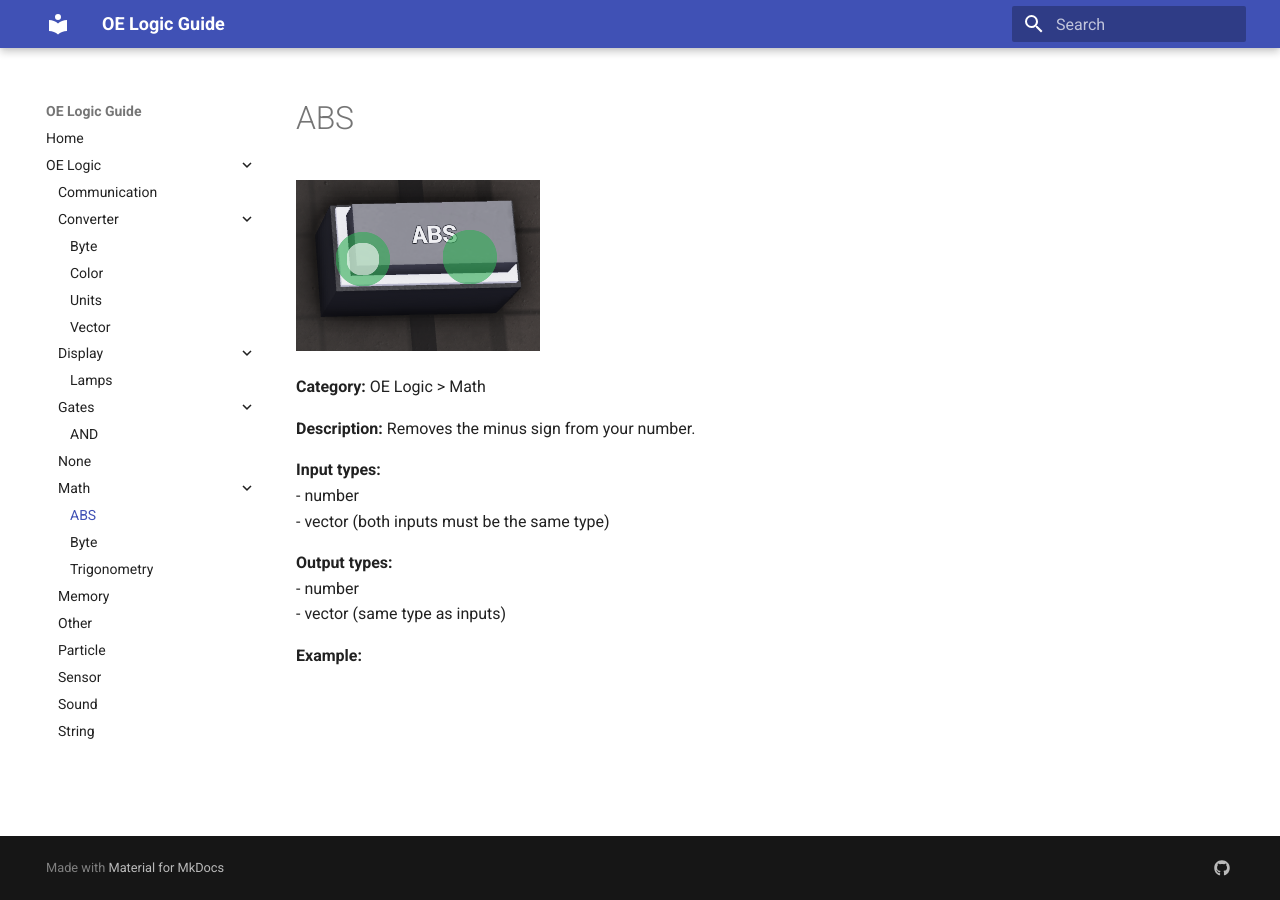
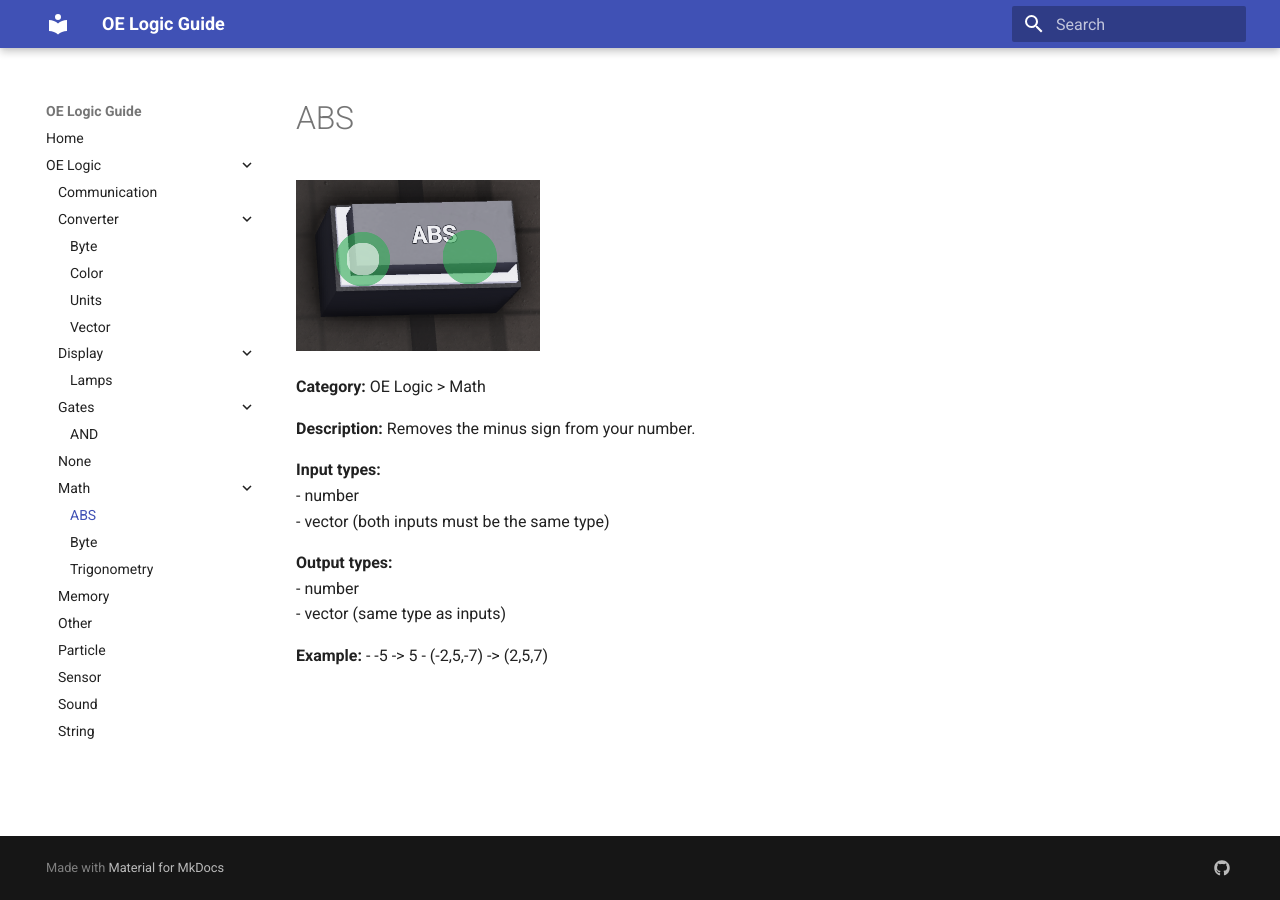
Before and after one commit to burgermaniwilleat/oe-logic-guide, an MkDocs documentation site: the page built from docs/OE LOGIC/MATH/ABS.md, in a window 1280 px wide. Built offline with MkDocs 1.6.1 and Material for MkDocs 9.7.7, drawn with Linux system fonts in a browser that asks for light colours.

Commit message:
added examples to ABS.md

```diff
--- a/docs/OE LOGIC/MATH/ABS.md
+++ b/docs/OE LOGIC/MATH/ABS.md
@@ -16,3 +16,5 @@
 - vector (same type as inputs)
 
 **Example:**
+- -5 -> 5
+- (-2,5,-7) -> (2,5,7)
```
